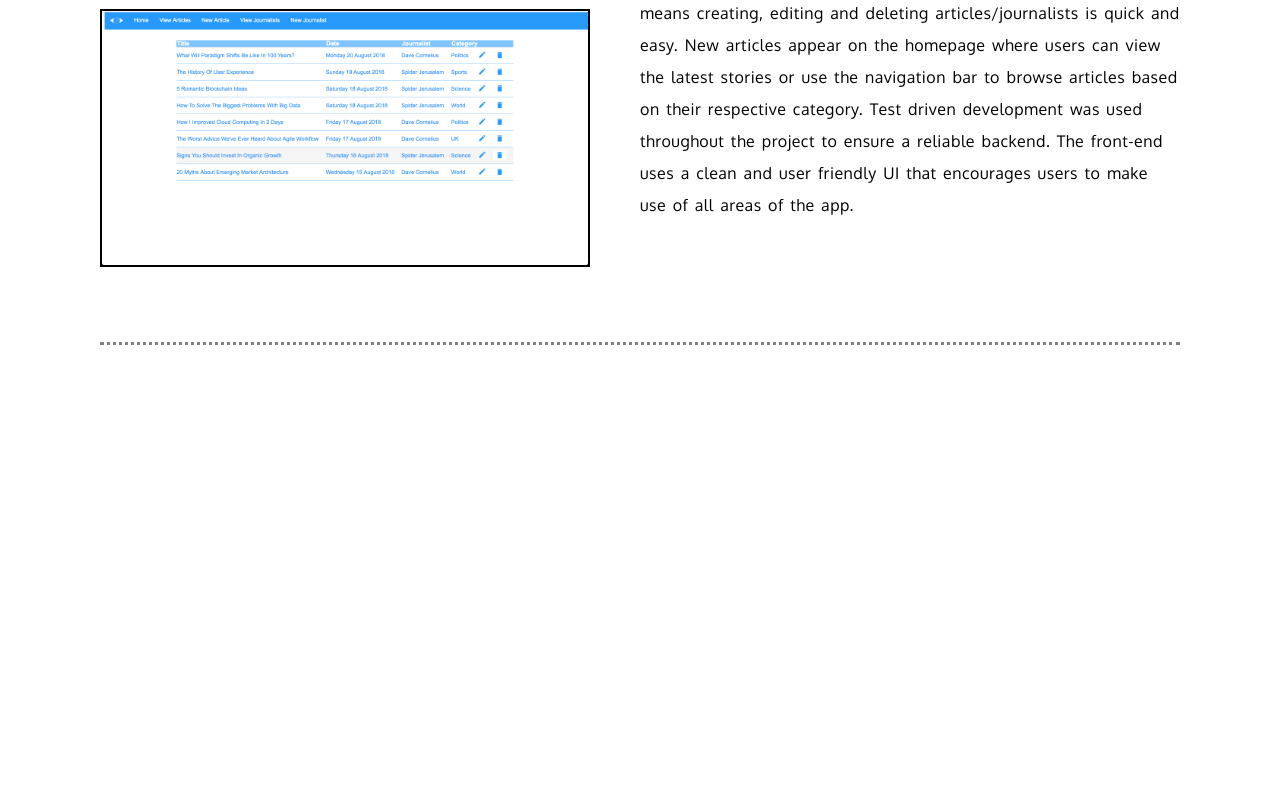
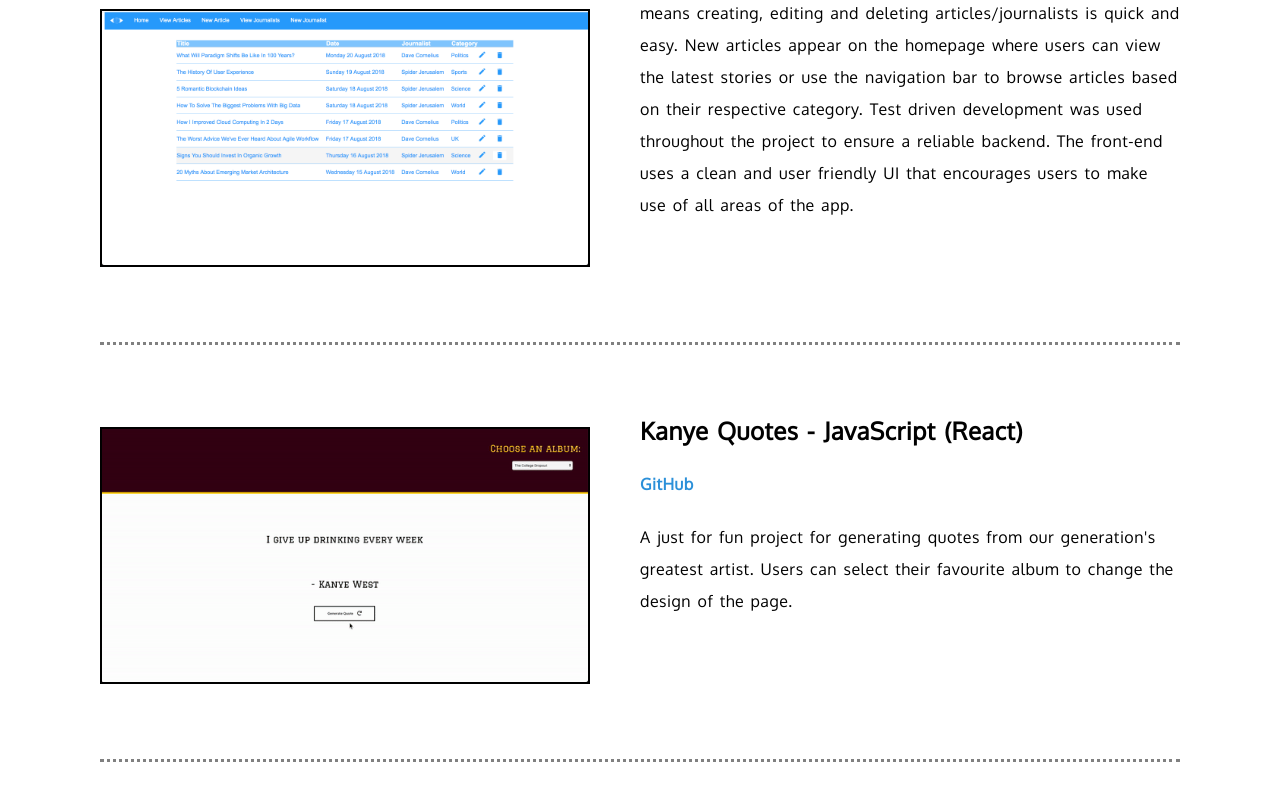
Before and after one commit to gregorcox/personal-site, a React (Create React App) app: page /projects in a window 1280 px wide. Shown: the part 2191-2991 px from the top of the page. Before the commit the page ends 2586 px from the top, so only its background shows below. Built offline with nearby package versions, Linux system fonts and the light colour scheme.

Commit message:
add kanye quotes to projects page

```diff
--- a/src/components/Projects.js
+++ b/src/components/Projects.js
@@ -27,7 +27,7 @@
 
       <div className="project-photo">
         <img className="screenshot" src={require('../images/spending1.png')} alt="Spending Tracker" />
-        <img className="screenshot" src={require('../images/spending2.png')} alt="Event Finder" />
+        <img className="screenshot" src={require('../images/spending2.png')} alt="Spending Tracker" />
       </div>
 
       <div className="project-paragraph">
@@ -42,8 +42,8 @@
     <div className="project-info">
 
       <div className="project-photo">
-        <img className="screenshot" src={require('../images/news1.png')} alt="Spending Tracker" />
-        <img className="screenshot" src={require('../images/news2.png')} alt="Event Finder" />
+        <img className="screenshot" src={require('../images/news1.png')} alt="News Project" />
+        <img className="screenshot" src={require('../images/news2.png')} alt="News Project" />
       </div>
 
       <div className="project-paragraph">
@@ -55,6 +55,20 @@
 
     </div>
 
+    <div className="project-info">
+
+      <div className="project-photo">
+        <img className="screenshot" src={require('../images/kanye.gif')} alt="Kanye Quotes" />
+      </div>
+
+      <div className="project-paragraph">
+        <h2>Kanye Quotes - JavaScript (React)</h2>
+          <h4 className="github"><a href="https://github.com/gregorcox/kanye-quotes">GitHub</a></h4>
+        <p>A just for fun project for generating quotes from our generation's greatest artist. Users can select their favourite album to change the design of the page.</p>
+      </div>
+
+    </div>
+
   </div>
 );
 
```
Also changed, not shown: src/images/kanye.gif (added).
